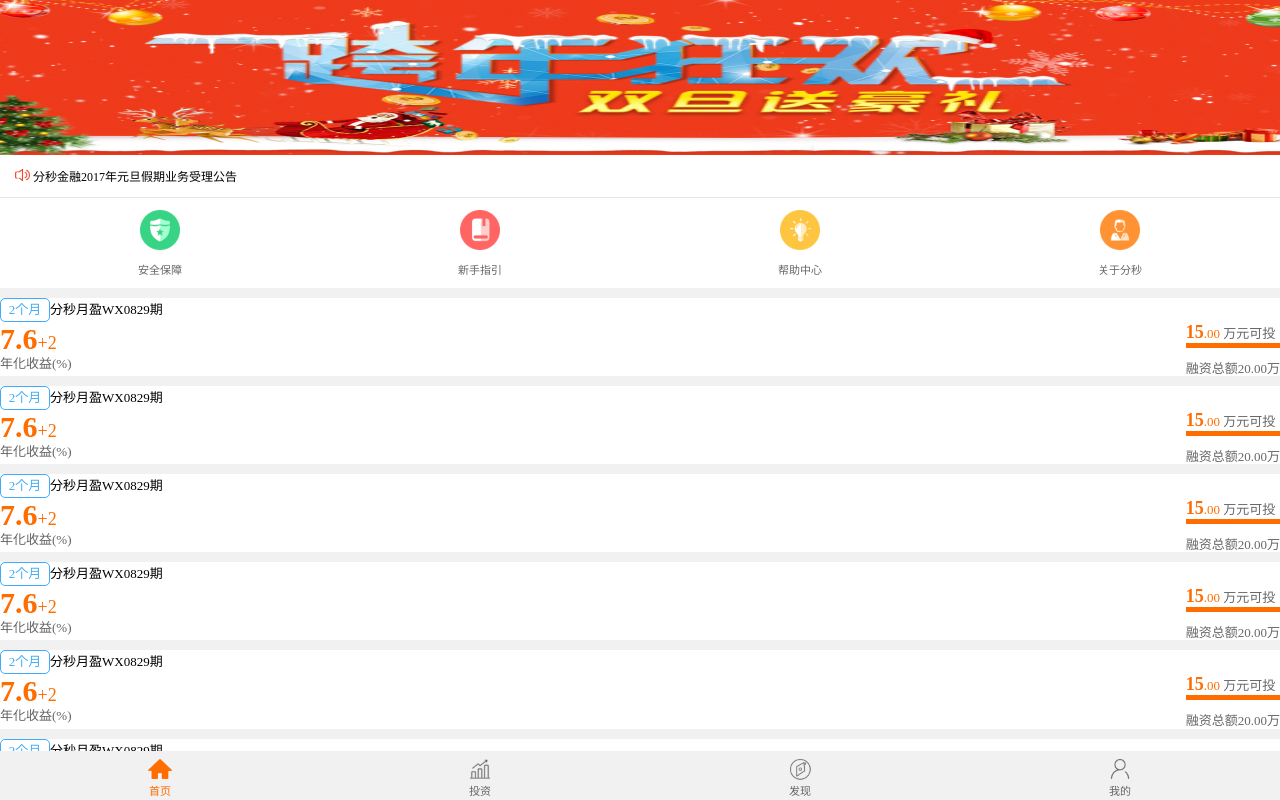
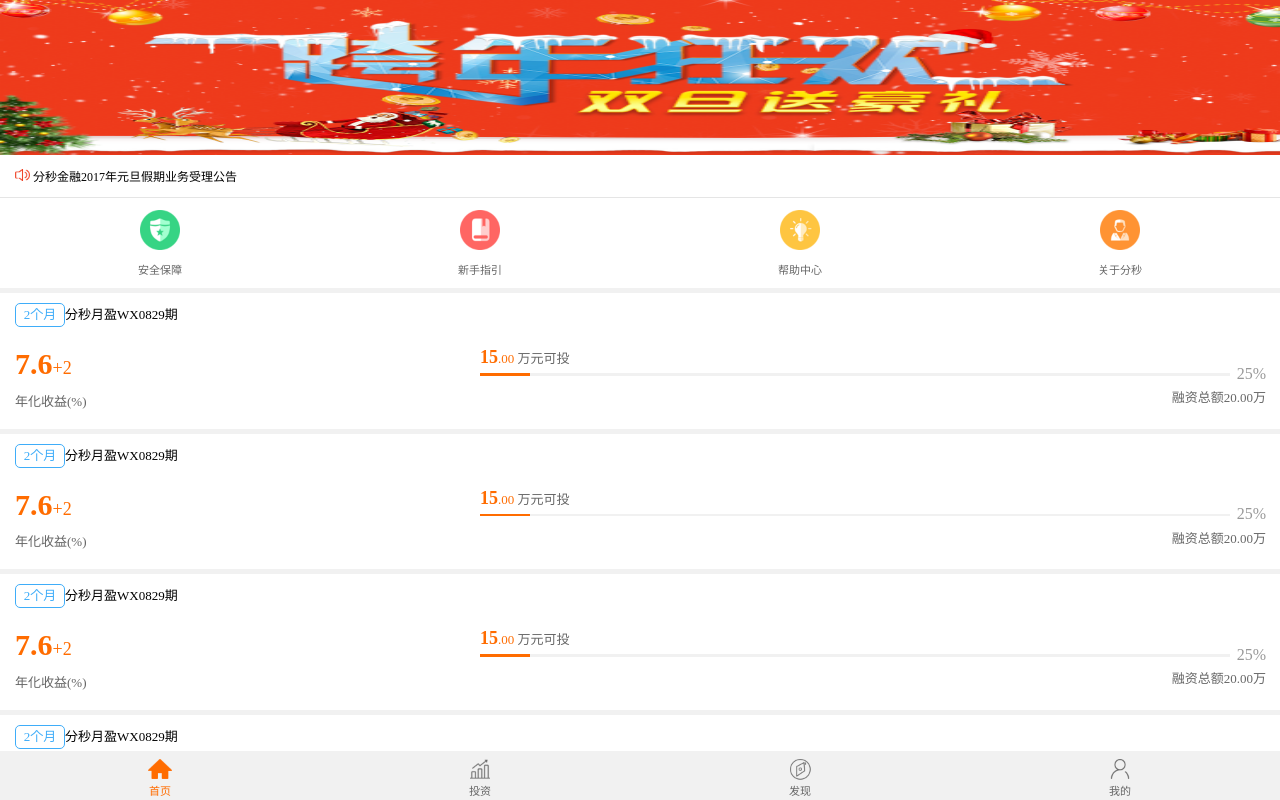
Before and after one commit to i5star/fmjr-demo, a Vue app: page / in a window 1280 px wide. Built offline with nearby package versions, Linux system fonts and the light colour scheme.

Commit message:
feat: modify some good and goodList style

```diff
--- a/src/pages/index/good.vue
+++ b/src/pages/index/good.vue
@@ -41,10 +41,9 @@
 <style lang="scss">
     .index-good {
         $allColor: #ff6c00;
-
-        width: 100%;
+        padding:10px 15px;
         background-color: white;
-        margin-top: 10px;
+        margin-top: 5px;
 
         // 上面部分
         & > :nth-child(1) {
@@ -73,10 +72,10 @@
             // 下左部分
             & > :nth-child(1) {
                 float: left;
-
                 & > :nth-child(1) {
                     color: $allColor;
                     font-size: 18px;
+                    padding:20px 0px 13px;
                     & > strong {
                         font-size: 30px;
                     }
@@ -90,7 +89,8 @@
             // 下右部分
             & > :nth-child(2) {
                 float: right;
-
+                padding:20px 35px 13px 0px;
+                width:60%;
                 & > :nth-child(1) {
                     font-size: 13px;
                     color: #666;
@@ -104,24 +104,28 @@
                 & > :nth-child(2) {
                     & > :nth-child(1) {
                         width: 100%;
-                        height: 5px;
-                        float: left;
+                        height: 2.5px;
+                        background-color: #f1f1f1;
                         & > div {
-                            height: 5px;
-                            padding-right: 36px;
+                            width: 50px;
+                            height: 2.5px;
+                            margin:5px 5px 15px 0px;
                             background-color: $allColor;
                         }
                     }
                     & > :nth-child(2) {
-                        float: left;
+                        float: right;
                         margin-right: -36px;
-                        width: 36px;
+                        margin-top: -11px;
+                        color :#999;
                     }
                 }
                 & > :nth-child(3) {
                     font-size: 13px;
                     color: #666;
                     text-align: right;
+                    padding-top: 8px;
+                   margin-right: -36px;
                 }
             }
         }
--- a/src/pages/index/goodList.vue
+++ b/src/pages/index/goodList.vue
@@ -30,7 +30,4 @@
 </script>
 
 <style lang="scss">
-    .index-goodlist {
-
-    }
 </style>
```
